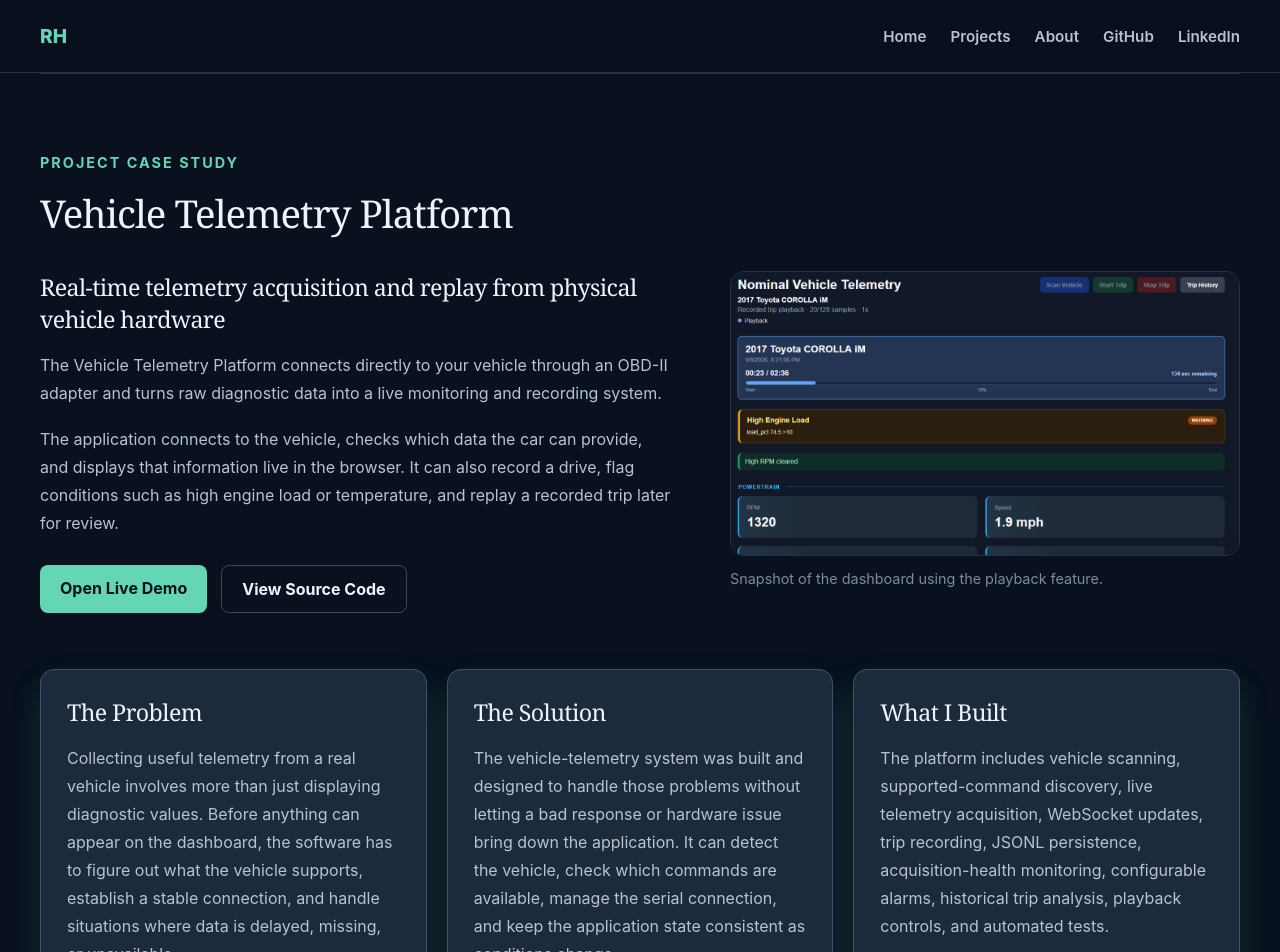
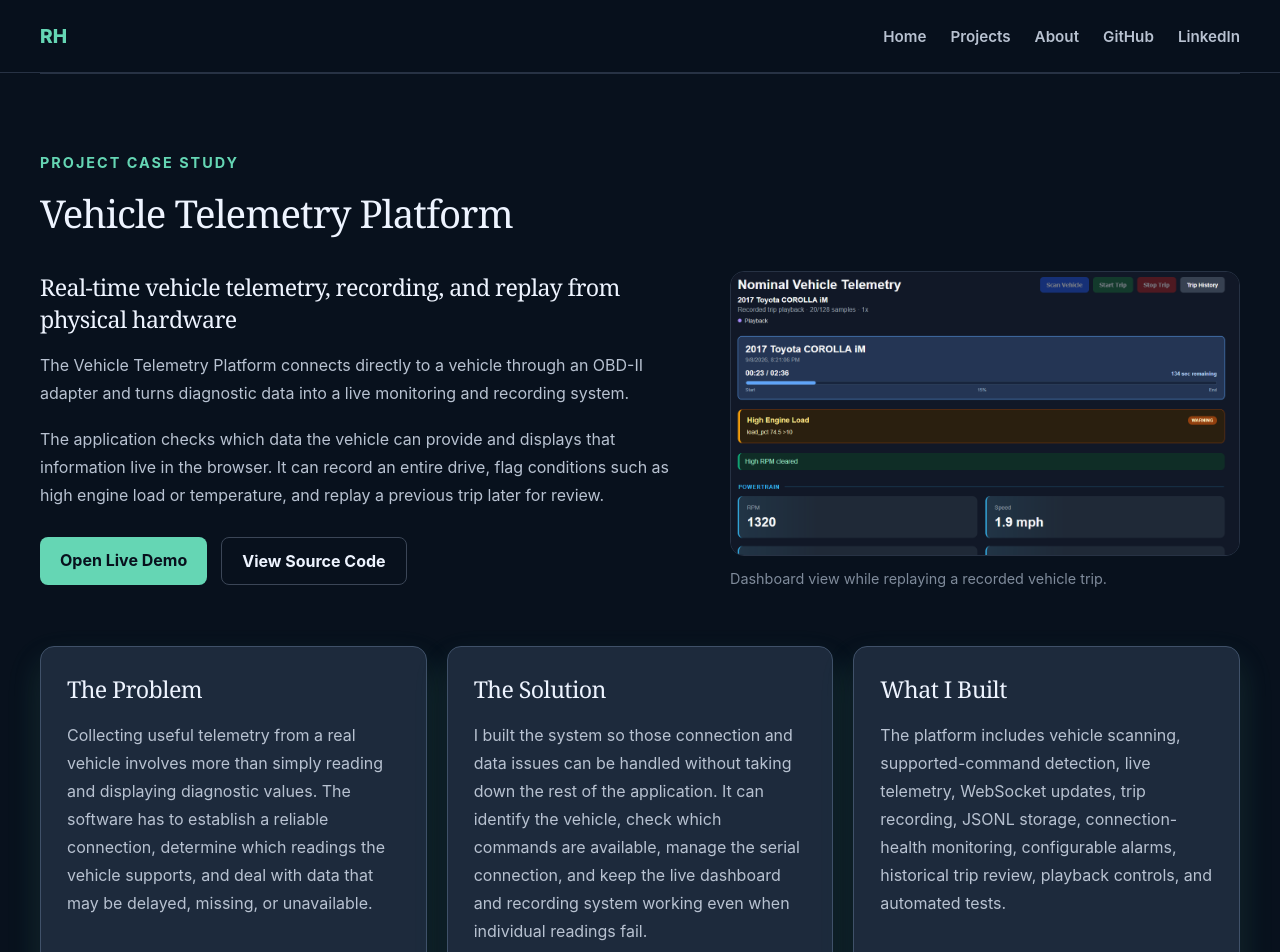
Before and after one commit to richardrhanly-us/Portfolio, a React (Vite) app: page /projects/vehicle-telemetry in a window 1280 px wide. Shown: the top 952 px of the page. Built offline with nearby package versions, Linux system fonts and the light colour scheme.

Commit message:
Update UI for vehicle telemetry case study

```diff
--- a/src/pages/projects/VehicleTelemetry.tsx
+++ b/src/pages/projects/VehicleTelemetry.tsx
@@ -9,21 +9,21 @@ function VehicleTelemetry() {
         <div className="case-study-intro">
           <div className="case-study-copy">
             <h3>
-              Real-time telemetry acquisition and replay from physical vehicle
+              Real-time vehicle telemetry, recording, and replay from physical
               hardware
             </h3>
 
             <p>
-              The Vehicle Telemetry Platform connects directly to your vehicle
-              through an OBD-II adapter and turns raw diagnostic data into a live
+              The Vehicle Telemetry Platform connects directly to a vehicle
+              through an OBD-II adapter and turns diagnostic data into a live
               monitoring and recording system.
             </p>
 
             <p>
-              The application connects to the vehicle, checks which data the car can provide,
-              and displays that information live in the browser. It can also record a drive,
-              flag conditions such as high engine load or temperature, and replay a recorded
-              trip later for review.
+              The application checks which data the vehicle can provide and
+              displays that information live in the browser. It can record an
+              entire drive, flag conditions such as high engine load or
+              temperature, and replay a previous trip later for review.
             </p>
 
             <div className="case-study-links">
@@ -56,7 +56,7 @@ function VehicleTelemetry() {
               />
 
               <figcaption>
-                Snapshot of the dashboard using the playback feature.
+                Dashboard view while replaying a recorded vehicle trip.
               </figcaption>
             </figure>
           </div>
@@ -67,11 +67,11 @@ function VehicleTelemetry() {
             <h3>The Problem</h3>
 
             <p>
-              Collecting useful telemetry from a real vehicle involves more than just
-              displaying diagnostic values. Before anything can appear on the dashboard,
-              the software has to figure out what the vehicle supports, establish a stable
-              connection, and handle situations where data is delayed, missing, or
-              unavailable.
+              Collecting useful telemetry from a real vehicle involves more than
+              simply reading and displaying diagnostic values. The software has
+              to establish a reliable connection, determine which readings the
+              vehicle supports, and deal with data that may be delayed, missing,
+              or unavailable.
             </p>
           </article>
 
@@ -79,10 +79,11 @@ function VehicleTelemetry() {
             <h3>The Solution</h3>
 
             <p>
-              The vehicle-telemetry system was built and designed to handle those problems without letting a bad response or
-              hardware issue bring down the application. It can detect the vehicle, check
-              which commands are available, manage the serial connection, and keep the
-              application state consistent as conditions change.
+              I built the system so those connection and data issues can be
+              handled without taking down the rest of the application. It can
+              identify the vehicle, check which commands are available, manage
+              the serial connection, and keep the live dashboard and recording
+              system working even when individual readings fail.
             </p>
           </article>
 
@@ -91,10 +92,9 @@ function VehicleTelemetry() {
 
             <p>
               The platform includes vehicle scanning, supported-command
-              discovery, live telemetry acquisition, WebSocket updates, trip
-              recording, JSONL persistence, acquisition-health monitoring,
-              configurable alarms, historical trip analysis, playback controls,
-              and automated tests.
+              detection, live telemetry, WebSocket updates, trip recording,
+              JSONL storage, connection-health monitoring, configurable alarms,
+              historical trip review, playback controls, and automated tests.
             </p>
           </article>
         </div>
@@ -119,10 +119,9 @@ function VehicleTelemetry() {
             <h3>Vehicle Connection and Telemetry Demo</h3>
 
             <p>
-              A hardware demonstration showing the OBDLink EX connected to
-              the vehicle, the application scanning for the diagnostic
-              interface, identifying the vehicle, and beginning telemetry
-              acquisition.
+              This demonstration shows the OBDLink EX connected to the vehicle,
+              the application scanning for the diagnostic interface, identifying
+              the vehicle, and beginning live telemetry collection.
             </p>
           </div>
 
```
